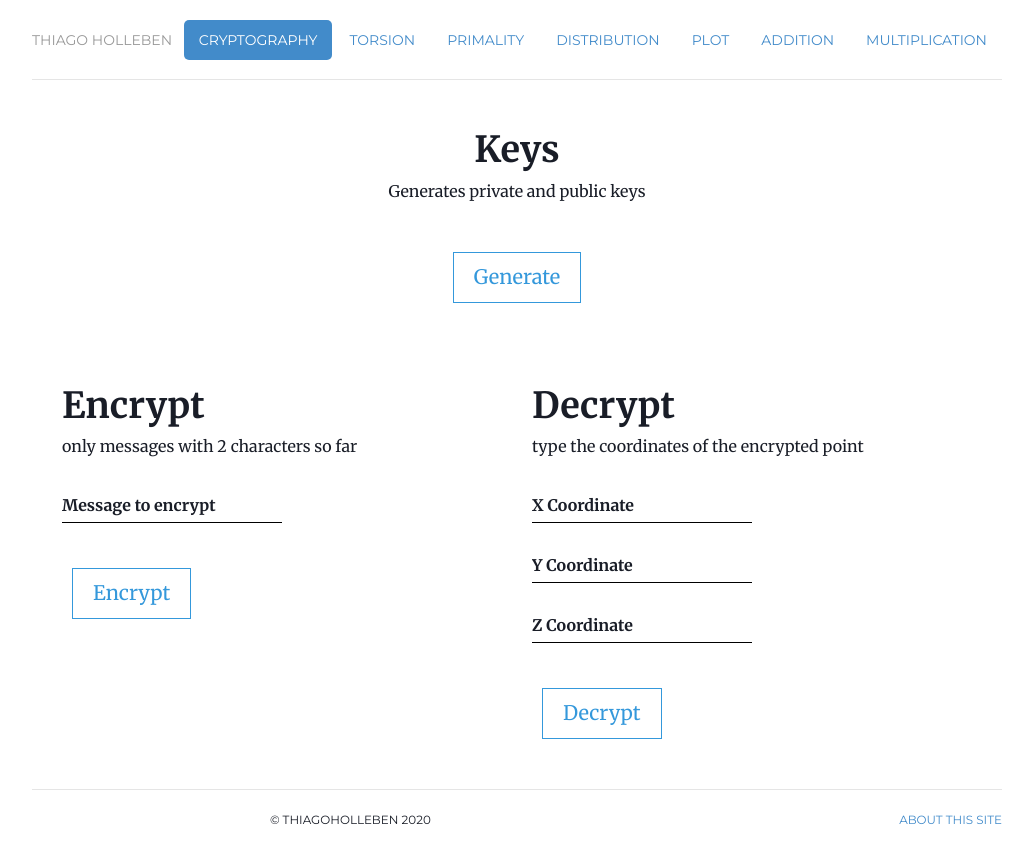
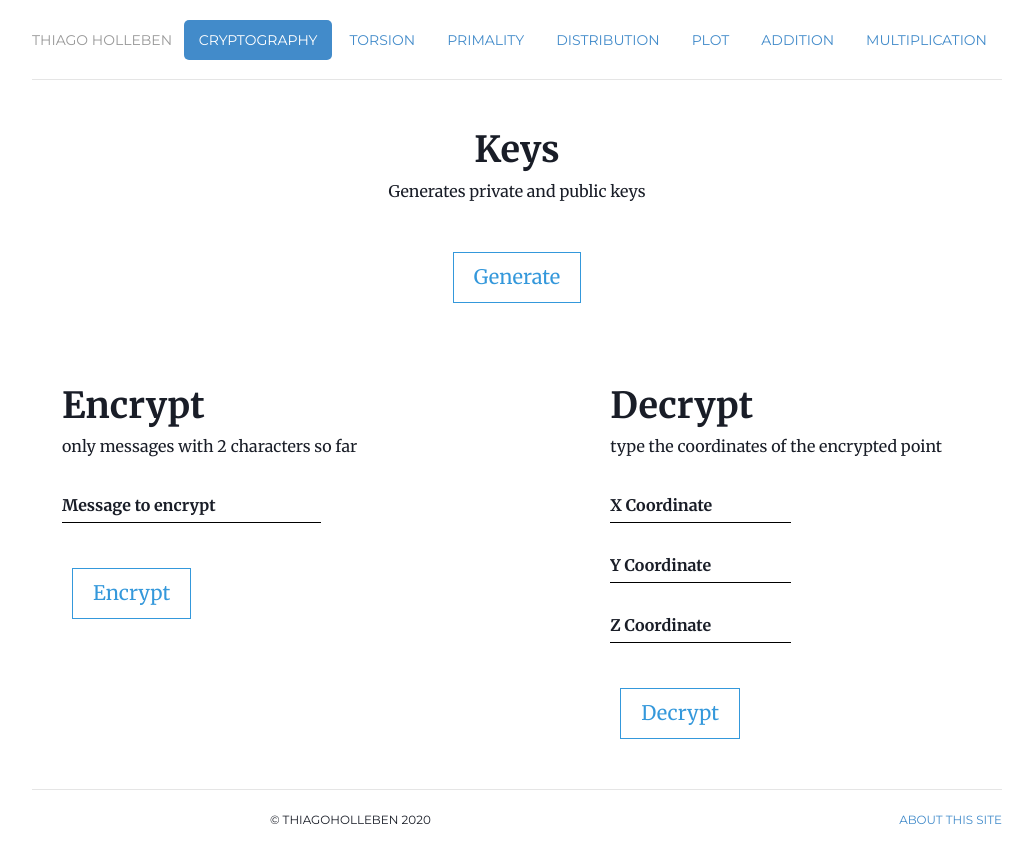
Before and after one commit to hollebenthiago/ecc, a Jekyll site: the page built from index_cryptography.html, in a window 1280 px wide. Shown: the top 863 px of the page, without its empty margins (123-1156 px from the left). Built offline with Jekyll 4.4.1, drawn with Linux system fonts in a browser that asks for light colours; a script that is not in the unit is left out.

Commit message:
minor change

```diff
--- a/index_cryptography.html
+++ b/index_cryptography.html
@@ -30,7 +30,7 @@ description:  Elliptic Curve Cryptography.
             </div>
         </div>
 
-        <div class='col-sm-6 encrypt'>
+        <div class='col-sm-7 encrypt'>
             <div class='title'>
                 <h1>Encrypt</h1>
             </div>
@@ -57,7 +57,7 @@ description:  Elliptic Curve Cryptography.
             </div>
         </div>
 
-        <div class='col-sm-6 decrypt'>
+        <div class='col-sm-5 decrypt'>
 
             <div class='title'>
                 <h1>Decrypt</h1>
```
